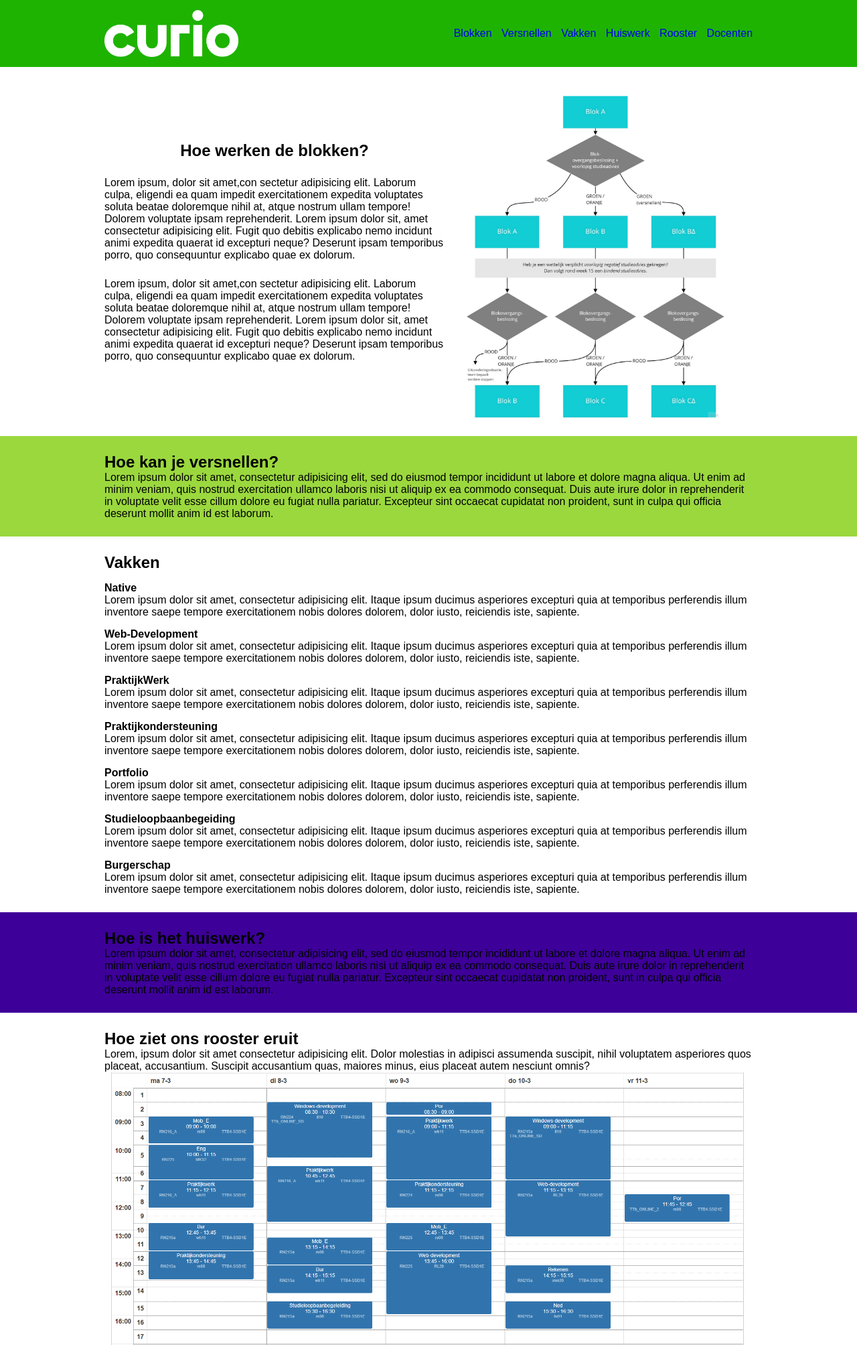
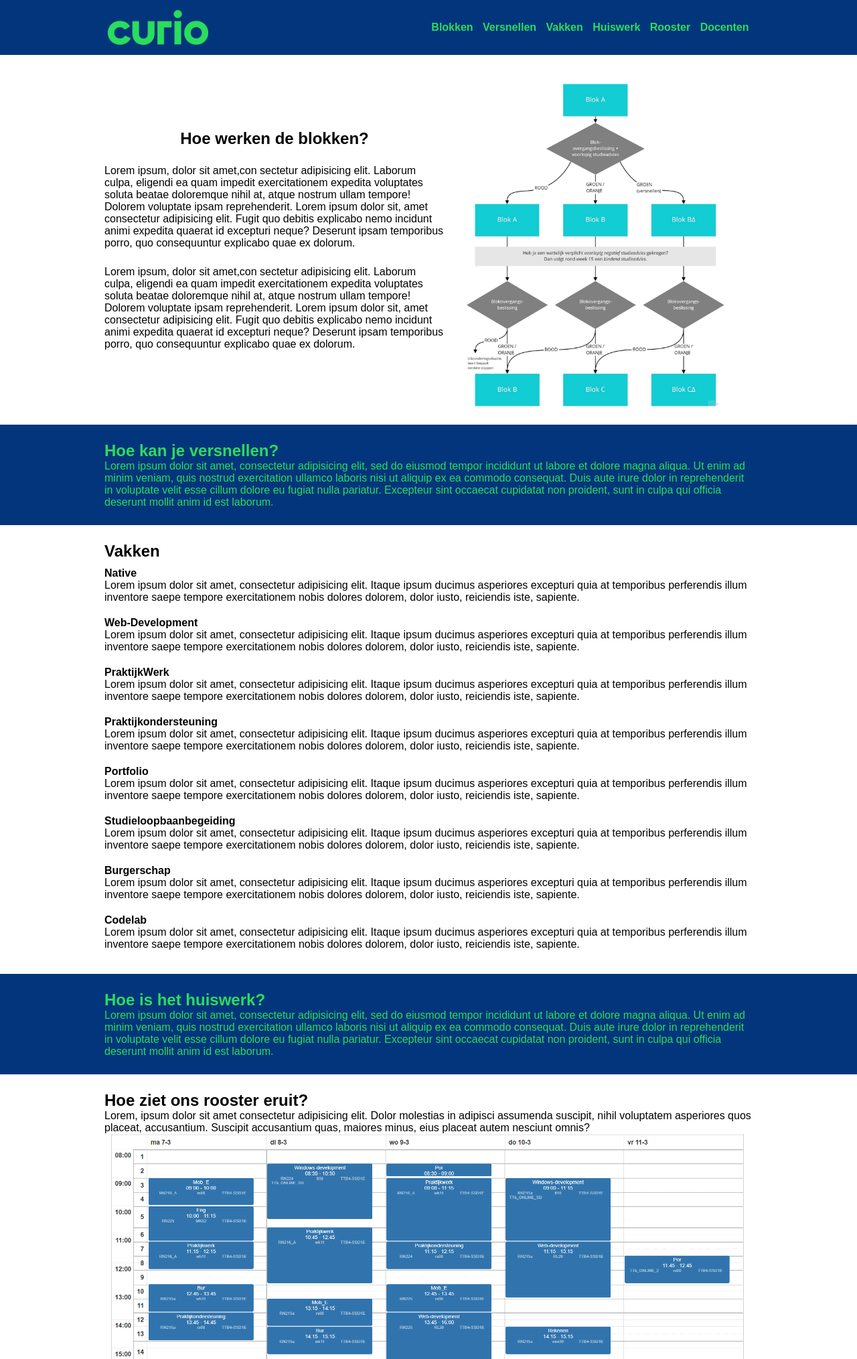
Before and after one commit to PlukZwaal/Pra-C1, a PHP site: page / in a window 1280 px wide. Shown: the top 2029 px of the page at 67% size. Run offline with PHP 8.4, Linux system fonts and the light colour scheme.

Commit message:
All colors changed to a better color combination

```diff
--- a/css/style.css
+++ b/css/style.css
@@ -16,11 +16,11 @@ html{
 }
 
 .sectionHeader img{
-	max-width: 200px;
+	max-width: 150px;
 }
 
 .sectionHeader{
-	background-color: #1eb300;
+	background-color: #03357c;
 	padding-top: 15px;
 	padding-bottom: 15px;
 }
@@ -28,6 +28,13 @@ html{
 .sectionHeader a{
 	text-decoration: none;
 	margin-left: 10px;
+	color: #2ADD5D;
+	font-weight: 600;
+}
+
+.sectionHeader a:hover{
+	border-bottom: 2px solid #2ADD5D;
+	margin-bottom: 5px;
 }
 
 .wrapper{
@@ -63,9 +70,10 @@ html{
 /* Versnellen */
 
 .sectionAccelerated{
-	background-color: #9BD83E;
+	background-color: #03357c;
 	padding-top: 25px;
 	padding-bottom: 25px;
+	color: #2ADD5D;
 }
 
 /* Vakken */
@@ -76,22 +84,24 @@ html{
 }
 
 .subject{
-	margin-top: 15px;
+	padding-top: 10px;
+	padding-bottom: 10px;
 }
 
 /* Huiswerk */
 
 .sectionHomework{
-	background-color: #3d0099;
+	background-color: #03357c;
 	padding-top: 25px;
 	padding-bottom: 25px;
+	color: #2ADD5D;
 }
 
 /* Rooster */
 
 .sectionSchedule{
-	margin-top: 25px;
-	margin-bottom: 25px;
+	padding-top: 25px;
+	padding-bottom: 25px;
 }
 
 .sectionSchedule img{
@@ -107,15 +117,16 @@ html{
 /* Teachers */
 
 .sectionTeachers{
-	background-color: #cc00c5;
+	background-color: #03357c;
 	padding-top: 25px;
 	padding-bottom: 25px;
-
+	color: #2ADD5D;
 }
 
 .sectionTeachers2{
 	display: grid;
 	grid-template-columns: 1fr 1fr 1fr 1fr;
+	grid-gap: 25px;
 }
 
 .teacher img{
@@ -128,20 +139,17 @@ html{
 	flex-direction: column;
 }
 
-
 /* Footer */
 
 .sectionFooter .wrapper{
 	color: white;
-	display: flex;
-	justify-content: space-evenly;
+	text-align: center;
 }
 
 .sectionFooter{
 	background-color: black;
 	padding-top: 25px;
 	padding-bottom: 25px;
-
 }
 
 /* Mediaquery */
@@ -153,4 +161,7 @@ html{
   .wrapper{
   	width: auto;
   }
+  .sectionTeachers2{
+	grid-template-columns: 1fr;
+  }
 }
--- a/index.php
+++ b/index.php
@@ -9,7 +9,7 @@
 <body>
 	<header>
 		<div class="sectionHeader">
-			<img src="img/curio-02-wit-logo-rgb.png">
+			<img src="img/curio-16-midden-groen-logo-rgb.png">
 			<div class="sectionHeader2">
 				<a href="#blocks">Blokken</a>
 				<a href="#accelerated">Versnellen</a>
@@ -75,6 +75,10 @@
 					<b>Burgerschap</b>
 					<p>Lorem ipsum dolor sit amet, consectetur adipisicing elit. Itaque ipsum ducimus asperiores excepturi quia at temporibus perferendis illum inventore saepe tempore exercitationem nobis dolores dolorem, dolor iusto, reiciendis iste, sapiente.
 				</div>
+				<div class="subject">
+					<b>Codelab</b>
+					<p>Lorem ipsum dolor sit amet, consectetur adipisicing elit. Itaque ipsum ducimus asperiores excepturi quia at temporibus perferendis illum inventore saepe tempore exercitationem nobis dolores dolorem, dolor iusto, reiciendis iste, sapiente.
+				</div>
 			</div>
 		</div>
 		<div id="homework" class="sectionHomework">
@@ -90,7 +94,7 @@
 		</div>
 		<div id="schedule" class="sectionSchedule">
 			<div class="wrapper">
-				<h2>Hoe ziet ons rooster eruit</h2>
+				<h2>Hoe ziet ons rooster eruit?</h2>
 				<div class="sectionScheduleFlex">
 					<p>Lorem, ipsum dolor sit amet consectetur adipisicing elit. Dolor molestias in adipisci assumenda suscipit, nihil voluptatem asperiores quos placeat, accusantium. Suscipit accusantium quas, maiores minus, eius placeat autem nesciunt omnis?</p>
 					<img src="img/rooster.png">
```
Also changed, not shown: img/curio-16-midden-groen-logo-rgb.png (added).
